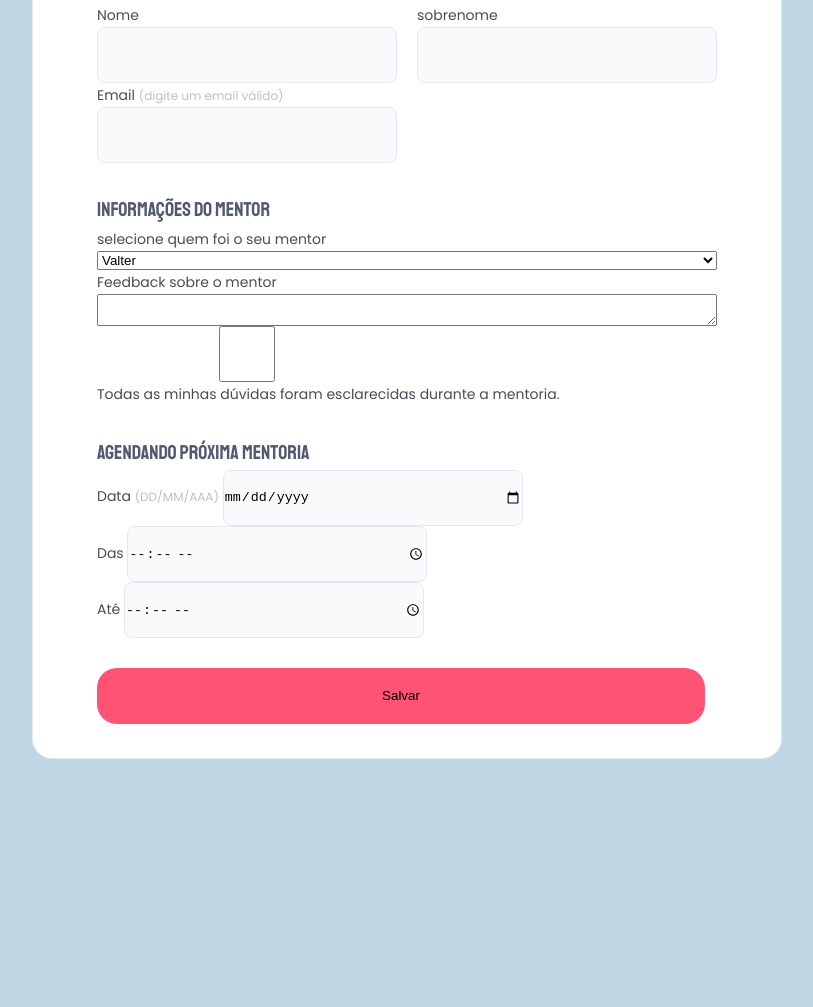
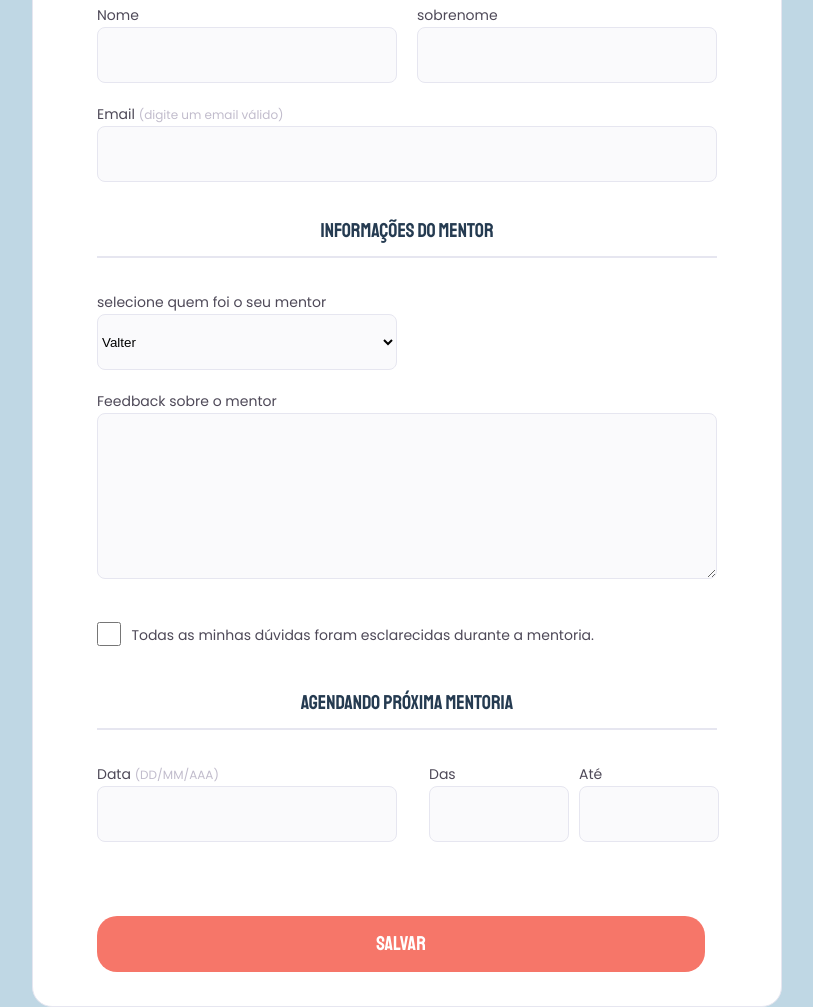
Before and after one commit to VitoriaCaminha/Explorer, a plain HTML site: page challenges/challenge05/pt2/index.html in a window 1280 px wide. Shown: the part 527-1534 px from the top of the page, without its empty margins (233-1046 px from the left). Before the commit the page ends 1286 px from the top, so only its background shows below. Drawn offline with Linux system fonts and the light colour scheme.

Commit message:
feat: finish layout config

```diff
--- a/challenges/challenge05/pt2/index.html
+++ b/challenges/challenge05/pt2/index.html
@@ -51,30 +51,33 @@
                 </select>
                 <label for="feedback">Feedback sobre o mentor</label>
                 <textarea id="feedback"></textarea>
+                <div class="checkboxArea">
                     <input type="checkbox" id="checkbox">
                     <label for="checkbox">Todas as minhas dúvidas foram esclarecidas durante a mentoria.</label>
+                </div>
             </section>
 
             <section>
                 <h3>Agendando próxima mentoria</h3>
                 <div class="data">
+                    <div>
                         <label for="data">
                             Data
                             <span>(DD/MM/AAA)</span>
                         </label>
-                    <input type="date" id="data" />
+                        <input onblur="(this.type='text')" onfocus="(this.type='date')" id="data" />
                     </div>
                     <div>
                         <label for="das">
                             Das
                         </label>
-                    <input type="time" id="das" />
+                        <input onfocus="(this.type='text')" onblur="(this.type='time')" id="das" />
                     </div>
                     <div>
                         <label for="ate">
                             Até
                         </label>
-                    <input type="time" id="ate" />
+                        <input onfocus="(this.type='text')" onblur="(this.type='time')" id="ate" />
                     </div>
             </section>
             <button type="submit">Salvar</button>
--- a/challenges/challenge05/pt2/style.css
+++ b/challenges/challenge05/pt2/style.css
@@ -25,8 +25,8 @@ body::before {
 }
 
 .formulario {
-    width: 750px;
-  }
+  width: 750px;
+}
 
 header {
   display: flex;
@@ -68,7 +68,7 @@ main {
 section {
   display: flex;
   flex-direction: column;
-  margin-bottom: 30px;
+  margin-bottom: 13px;
 }
 
 h2 {
@@ -86,9 +86,9 @@ h2 {
 }
 
 .dados {
-    display: flex;
-    gap: 20px;
-  }
+  display: flex;
+  gap: 20px;
+}
 
 label {
   font-family: 'Poppins';
@@ -99,12 +99,15 @@ label {
   gap: 10px;
 }
 
-input {
+input,
+select,
+textarea {
   background: #fafafc;
   border: 1px solid #e6e6f0;
   border-radius: 8px;
   width: 300px;
   height: 56px;
+  margin-bottom: 19px;
 }
 
 span {
@@ -115,15 +118,48 @@ span {
   color: #c1bccc;
 }
 
-.email {
-    width: 700px;
+#email {
+  width: 100%;
 }
 
 h3 {
+  font-family: 'Staatliches';
+  text-align: center;
   font-weight: 400;
   font-size: 20px;
   line-height: 34px;
-  color: #535971;
+  color: #253b51;
+  margin-bottom: 32px;
+  padding-bottom: 8px;
+  border-bottom: 2px solid #e6e6f0;
+}
+
+textarea {
+  width: 100%;
+  height: 166px;
+}
+
+#checkbox {
+  width: 24px;
+  vertical-align: middle;
+  position: relative;
+  top: 8px;
+  margin-right: 8px;
+}
+
+.data {
+  display: flex;
+  gap: 10px;
+  margin-bottom: 42px;
+}
+
+#data {
+  margin-right: 22px;
+}
+
+#das,
+#ate {
+  width: 140px;
 }
 
 button {
@@ -132,6 +168,11 @@ button {
   left: 416px;
   top: 1456.67px;
   border: none;
-  background: #ff5374;
+  background: #f67669;
   border-radius: 20px;
+  font-family: 'Staatliches';
+  font-weight: 400;
+  font-size: 20px;
+  line-height: 26px;
+  color: #ffffff;
 }
```
Lines whose indentation alone changed are shown as unchanged.
